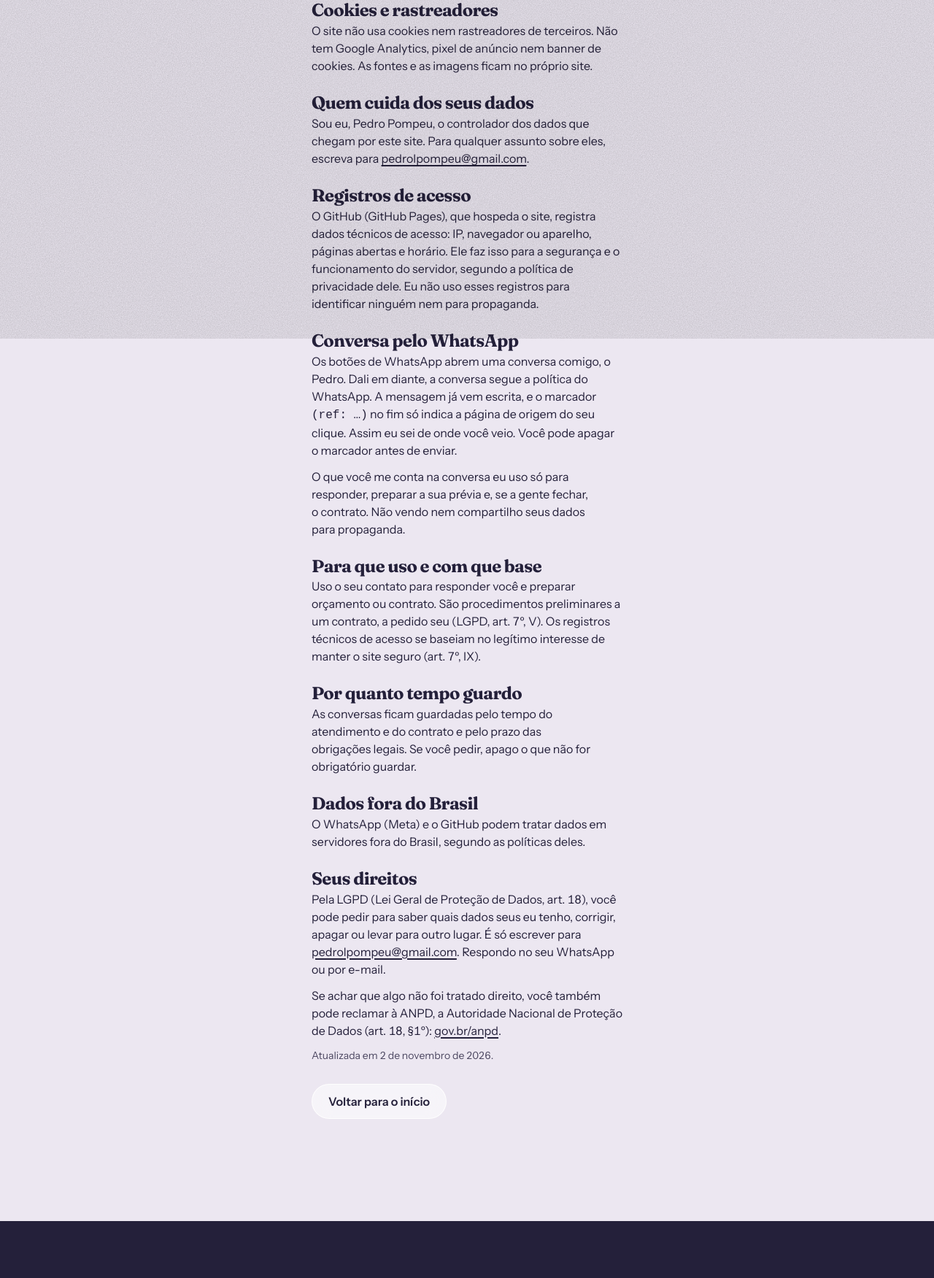
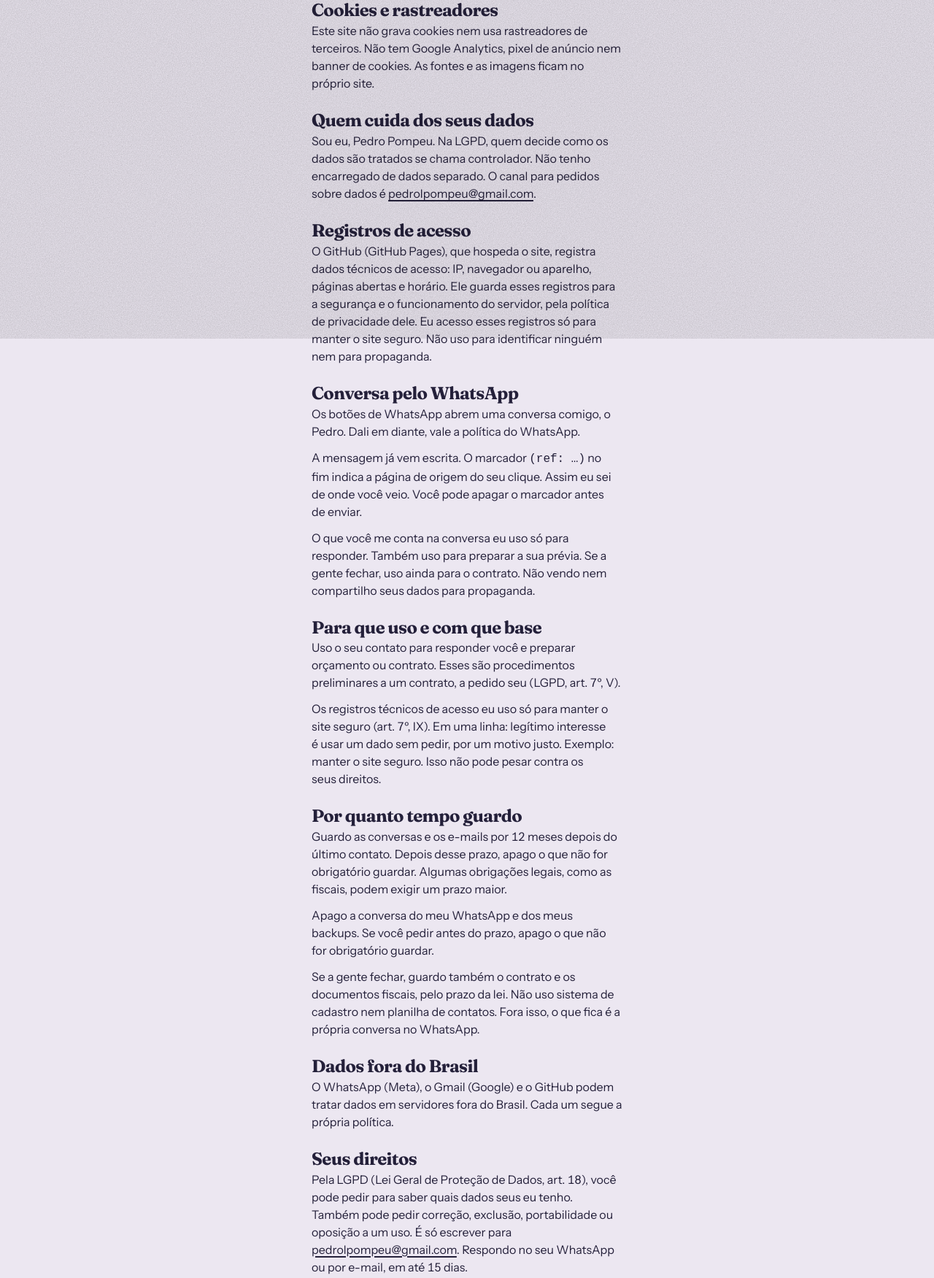
Before and after one commit to pedropompeu/pedropompeu.github.io, a plain HTML site: page privacidade.html in a window 1280 px wide. Shown: the part 336-2087 px from the top of the page at 73% size. Drawn offline with Linux system fonts and the light colour scheme.

Commit message:
fix: publish rewritten privacy policy and text page spacing

```diff
--- a/assets/css/site.css
+++ b/assets/css/site.css
@@ -1472,6 +1472,10 @@ main > :not(.hero),
     padding-top: var(--esp-secao);
   }
 
+  .pagina-texto {
+    padding-bottom: var(--esp-secao);
+  }
+
   .incluso li {
     padding-block: var(--esp-gap-inline);
     line-height: var(--lh-legenda);
--- a/privacidade.html
+++ b/privacidade.html
@@ -17,35 +17,39 @@
 
 <main class="secao pagina-texto">
   <h1>Privacidade, em poucas palavras</h1>
-  <p class="secao-texto">Este site é simples de propósito. Quase nada é guardado sobre você. Aqui está o que acontece, sem juridiquês.</p>
+  <p class="secao-texto">Este site é simples de propósito. Guardo pouco sobre você. Aqui está o que acontece, sem juridiquês.</p>
 
   <h2>Cookies e rastreadores</h2>
-  <p>O site não usa cookies nem rastreadores de terceiros. Não tem Google Analytics, pixel de anúncio nem banner de cookies. As fontes e as imagens ficam no próprio site.</p>
+  <p>Este site não grava cookies nem usa rastreadores de terceiros. Não tem Google Analytics, pixel de anúncio nem banner de cookies. As fontes e as imagens ficam no próprio site.</p>
 
   <h2>Quem cuida dos seus dados</h2>
-  <p>Sou eu, Pedro Pompeu, o controlador dos dados que chegam por este site. Para qualquer assunto sobre eles, escreva para <a href="mailto:pedrolpompeu@gmail.com">pedrolpompeu@gmail.com</a>.</p>
+  <p>Sou eu, Pedro Pompeu. Na LGPD, quem decide como os dados são tratados se chama controlador. Não tenho encarregado de dados separado. O canal para pedidos sobre dados é <a href="mailto:pedrolpompeu@gmail.com">pedrolpompeu@gmail.com</a>.</p>
 
   <h2>Registros de acesso</h2>
-  <p>O GitHub (GitHub Pages), que hospeda o site, registra dados técnicos de acesso: IP, navegador ou aparelho, páginas abertas e horário. Ele faz isso para a segurança e o funcionamento do servidor, segundo a política de privacidade dele. Eu não uso esses registros para identificar ninguém nem para propaganda.</p>
+  <p>O GitHub (GitHub Pages), que hospeda o site, registra dados técnicos de acesso: IP, navegador ou aparelho, páginas abertas e horário. Ele guarda esses registros para a segurança e o funcionamento do servidor, pela política de privacidade dele. Eu acesso esses registros só para manter o site seguro. Não uso para identificar ninguém nem para propaganda.</p>
 
   <h2>Conversa pelo WhatsApp</h2>
-  <p>Os botões de WhatsApp abrem uma conversa comigo, o Pedro. Dali em diante, a conversa segue a política do WhatsApp. A mensagem já vem escrita, e o marcador <code>(ref: …)</code> no fim só indica a página de origem do seu clique. Assim eu sei de onde você veio. Você pode apagar o marcador antes de enviar.</p>
-  <p>O que você me conta na conversa eu uso só para responder, preparar a sua prévia e, se a gente fechar, o contrato. Não vendo nem compartilho seus dados para propaganda.</p>
+  <p>Os botões de WhatsApp abrem uma conversa comigo, o Pedro. Dali em diante, vale a política do WhatsApp.</p>
+  <p>A mensagem já vem escrita. O marcador <code>(ref: …)</code> no fim indica a página de origem do seu clique. Assim eu sei de onde você veio. Você pode apagar o marcador antes de enviar.</p>
+  <p>O que você me conta na conversa eu uso só para responder. Também uso para preparar a sua prévia. Se a gente fechar, uso ainda para o contrato. Não vendo nem compartilho seus dados para propaganda.</p>
 
   <h2>Para que uso e com que base</h2>
-  <p>Uso o seu contato para responder você e preparar orçamento ou contrato. São procedimentos preliminares a um contrato, a pedido seu (LGPD, art. 7º, V). Os registros técnicos de acesso se baseiam no legítimo interesse de manter o site seguro (art. 7º, IX).</p>
+  <p>Uso o seu contato para responder você e preparar orçamento ou contrato. Esses são procedimentos preliminares a um contrato, a pedido seu (LGPD, art. 7º, V).</p>
+  <p>Os registros técnicos de acesso eu uso só para manter o site seguro (art. 7º, IX). Em uma linha: legítimo interesse é usar um dado sem pedir, por um motivo justo. Exemplo: manter o site seguro. Isso não pode pesar contra os seus direitos.</p>
 
   <h2>Por quanto tempo guardo</h2>
-  <p>As conversas ficam guardadas pelo tempo do atendimento e do contrato e pelo prazo das obrigações legais. Se você pedir, apago o que não for obrigatório guardar.</p>
+  <p>Guardo as conversas e os e-mails por 12 meses depois do último contato. Depois desse prazo, apago o que não for obrigatório guardar. Algumas obrigações legais, como as fiscais, podem exigir um prazo maior.</p>
+  <p>Apago a conversa do meu WhatsApp e dos meus backups. Se você pedir antes do prazo, apago o que não for obrigatório guardar.</p>
+  <p>Se a gente fechar, guardo também o contrato e os documentos fiscais, pelo prazo da lei. Não uso sistema de cadastro nem planilha de contatos. Fora isso, o que fica é a própria conversa no WhatsApp.</p>
 
   <h2>Dados fora do Brasil</h2>
-  <p>O WhatsApp (Meta) e o GitHub podem tratar dados em servidores fora do Brasil, segundo as políticas deles.</p>
+  <p>O WhatsApp (Meta), o Gmail (Google) e o GitHub podem tratar dados em servidores fora do Brasil. Cada um segue a própria política.</p>
 
   <h2>Seus direitos</h2>
-  <p>Pela LGPD (Lei Geral de Proteção de Dados, art. 18), você pode pedir para saber quais dados seus eu tenho, corrigir, apagar ou levar para outro lugar. É só escrever para <a href="mailto:pedrolpompeu@gmail.com">pedrolpompeu@gmail.com</a>. Respondo no seu WhatsApp ou por e-mail.</p>
-  <p>Se achar que algo não foi tratado direito, você também pode reclamar à ANPD, a Autoridade Nacional de Proteção de Dados (art. 18, §1º): <a href="https://www.gov.br/anpd">gov.br/anpd</a>.</p>
+  <p>Pela LGPD (Lei Geral de Proteção de Dados, art. 18), você pode pedir para saber quais dados seus eu tenho. Também pode pedir correção, exclusão, portabilidade ou oposição a um uso. É só escrever para <a href="mailto:pedrolpompeu@gmail.com">pedrolpompeu@gmail.com</a>. Respondo no seu WhatsApp ou por e-mail, em até 15 dias.</p>
+  <p>Se achar que algo não foi tratado direito, você pode reclamar à ANPD. A ANPD é a Autoridade Nacional de Proteção de Dados (art. 18, §1º): <a href="https://www.gov.br/anpd">gov.br/anpd</a>.</p>
 
-  <p class="secao-nota">Atualizada em 2 de novembro de 2026.</p>
+  <p class="secao-nota">Atualizada em 4 de novembro de 2026.</p>
   <p><a class="btn-vidro" href="/">Voltar para o início</a></p>
 </main>
 
```
